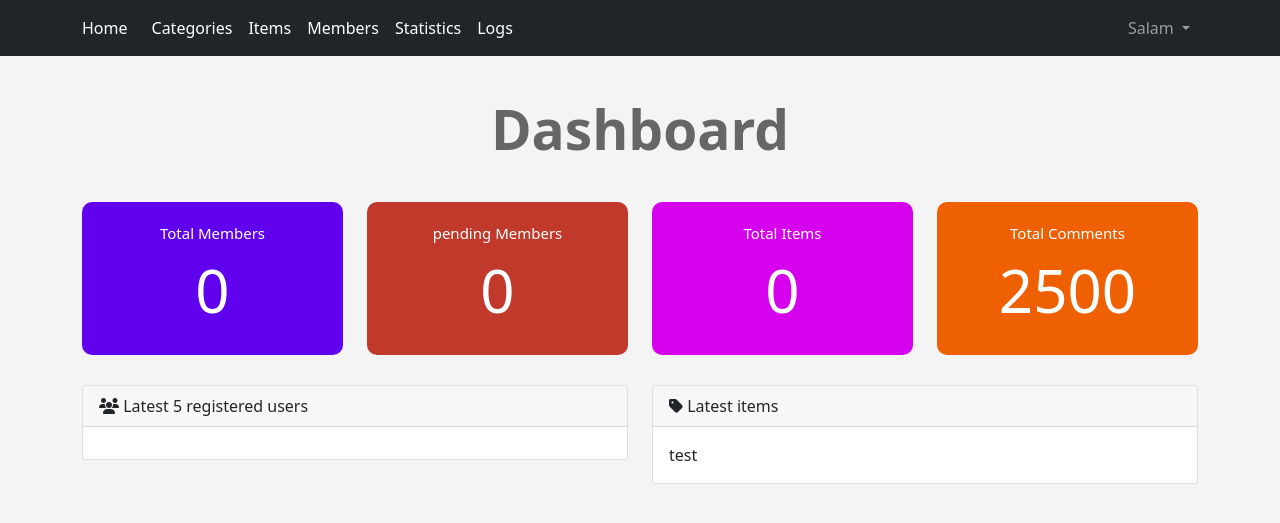
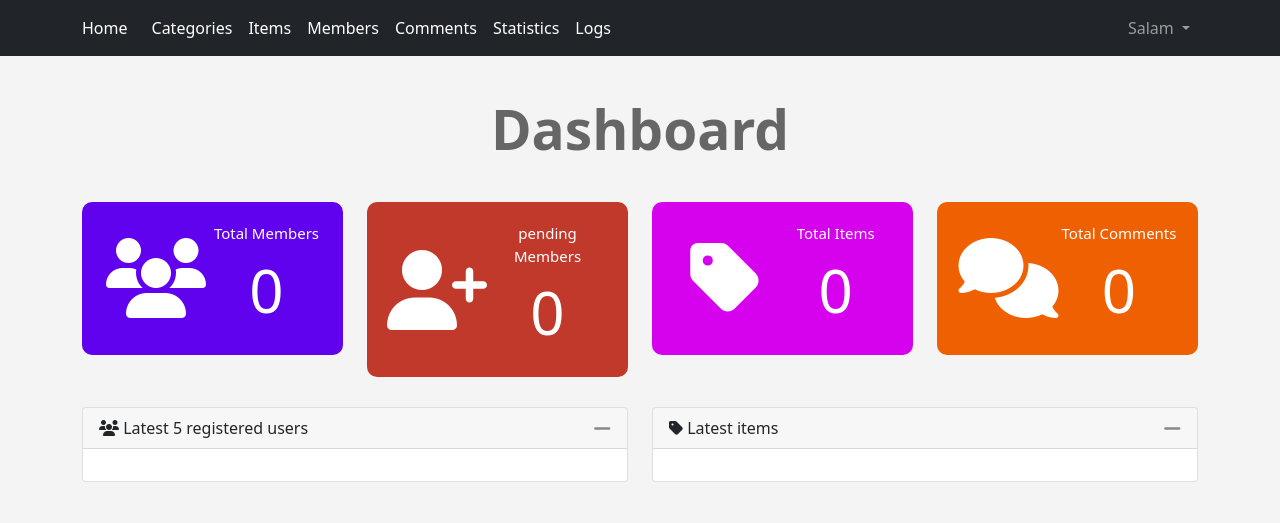
Before and after one commit to Albashiry/eCommerce-PHP, a PHP site: page /dashboard.php in a window 1280 px wide. Shown: the top 523 px of the page. Run offline with PHP 8.4, Linux system fonts and the light colour scheme; the visitor is signed in with stand-in values (Sample User, id 1); data that the repository does not hold is empty.

Commit message:
end work with items, add latest items to the dashboard

```diff
--- a/admin/dashboard.php
+++ b/admin/dashboard.php
@@ -7,8 +7,11 @@ if (isset($_SESSION['username'])) {
 
   include 'init.php';
 
-  $latestUsers = 5; // specify number of lateset users to show in the card
-  $latest      = getLatest("*", 'users', 'userID', $latestUsers); // get latest users' array
+  $usersNumber = 5; // specify number of lateset users to show in the card
+  $latestUsers = getLatest("*", 'users', 'userID', $usersNumber); // get latest users' array
+
+  $itemsNumber = 5; // specify number of lateset items to show in the card
+  $latestItems = getLatest("*", 'items', 'itemID', $itemsNumber); // get latest users' array
   ?>
   <!-- // start dashboard page -->
   <div class="home-stats">
@@ -16,30 +19,55 @@ if (isset($_SESSION['username'])) {
       <h1>Dashboard</h1>
       <div class="row">
         <div class="col-md-3">
-          <div class="stat st-members">
+          <div class="stat st-members d-flex justify-content-around align-items-center">
+            <i class="fa fa-users"></i>
+            <div class="info">
               Total Members
-            <span><a href="members.php">
+              <span>
+                <a href="members.php">
                   <?= checkCount('userID', 'users') ?>
-              </a></span>
+                </a>
+              </span>
+            </div>
           </div>
         </div>
         <div class="col-md-3">
-          <div class="stat st-pending">pending Members
-            <span><a href="members.php?do=manage&page=pending">
+          <div class="stat st-pending d-flex justify-content-around align-items-center">
+            <i class="fa fa-user-plus"></i>
+            <div class="info">
+              pending Members
+              <span>
+                <a href="members.php?do=manage&page=pending">
                   <?= checkCount('regStatus', 'users', 0) ?>
-              </a></span>
+                </a>
+              </span>
+            </div>
           </div>
         </div>
         <div class="col-md-3">
-          <div class="stat st-items">Total Items
-            <span><a href="items.php">
+          <div class="stat st-items d-flex justify-content-around align-items-center">
+            <i class="fa fa-tag"></i>
+            <div class="info">
+              Total Items
+              <span>
+                <a href="items.php">
                   <?= checkCount('itemID', 'items') ?>
-              </a></span>
+                </a>
+              </span>
+            </div>
           </div>
         </div>
         <div class="col-md-3">
-          <div class="stat st-comments">Total Comments
-            <span>2500</span>
+          <div class="stat st-comments d-flex justify-content-around align-items-center">
+            <i class="fa fa-comments"></i>
+            <div class="info">
+              Total Comments
+              <span>
+                <a href="comments.php">
+                  0
+                </a>
+              </span>
+            </div>
           </div>
         </div>
       </div>
@@ -51,13 +79,18 @@ if (isset($_SESSION['username'])) {
       <div class="row">
         <div class="col-sm-6">
           <div class="card card-default">
-            <div class="card-header">
+            <div class="card-header d-flex justify-content-between align-items-center">
+              <div>
                 <i class="fa fa-users"></i> Latest
-              <?= $latestUsers; ?> registered users
+                <?= $usersNumber; ?> registered users
+              </div>
+              <span class="toggle-info">
+                <i class="fa fa-minus fa-lg"></i>
+              </span>
             </div>
             <div class="card-body">
               <ul class="list-unstyled latest-users">
-                <?php foreach ($latest as $user) {
+                <?php foreach ($latestUsers as $user) {
                   echo
                     "<li class='d-flex justify-content-between'>
                       $user[username]
@@ -68,7 +101,7 @@ if (isset($_SESSION['username'])) {
                         </span>
                       </a>";
                   if ($user['regStatus'] == 0) {
-                    echo "<a href='members.php?do=activate&userID=$user[userID]' class='btn btn-info activate'><i class='fa fa-close'></i> Activate</a>";
+                    echo "<a href='members.php?do=activate&userID=$user[userID]' class='btn btn-info activate'><i class='fa fa-check'></i> Activate</a>";
                   }
                   echo "</div></li>";
                 } ?>
@@ -79,11 +112,33 @@ if (isset($_SESSION['username'])) {
 
         <div class="col-sm-6">
           <div class="card card-default">
-            <div class="card-header">
+            <div class="card-header d-flex justify-content-between align-items-center">
+              <div>
                 <i class="fa fa-tag"></i> Latest items
+
+              </div>
+              <span class="toggle-info">
+                <i class="fa fa-minus fa-lg"></i>
+              </span>
             </div>
             <div class="card-body">
-              test
+              <ul class="list-unstyled latest-users">
+                <?php foreach ($latestItems as $item) {
+                  echo
+                    "<li class='d-flex justify-content-between'>
+                      $item[name]
+                      <div>
+                      <a href='items.php?do=edit&itemID=$item[itemID]'>
+                        <span class='btn btn-success'>
+                          <i class='fa fa-edit'></i> Edit
+                        </span>
+                      </a>";
+                  if ($item['approve'] == 0) {
+                    echo "<a href='items.php?do=approve&itemID=$item[itemID]' class='btn btn-info activate'><i class='fa fa-check'></i> Approve</a>";
+                  }
+                  echo "</div></li>";
+                } ?>
+              </ul>
             </div>
           </div>
         </div>
--- a/admin/includes/languages/English.php
+++ b/admin/includes/languages/English.php
@@ -8,6 +8,7 @@ function lang($phrase) {
   'CATEGORIES'  => 'Categories',
   'ITEMS'       => 'Items',
   'MEMBERS'     => 'Members',
+  'COMMENTS'     => 'Comments',
   'STATISTICS'  => 'Statistics',
   'LOGS'        => 'Logs',
   'EditProfile' => 'Edit Profile',
--- a/admin/includes/templates/navbar.php
+++ b/admin/includes/templates/navbar.php
@@ -10,6 +10,7 @@
         <li class="nav-item"><a class="nav-link active" aria-current="page" href="categories.php"><?= lang('CATEGORIES')?></a></li>
         <li class="nav-item"><a class="nav-link active" aria-current="page" href="items.php"><?= lang('ITEMS')?></a></li>
         <li class="nav-item"><a class="nav-link active" aria-current="page" href="members.php"><?= lang('MEMBERS')?></a></li>
+        <li class="nav-item"><a class="nav-link active" aria-current="page" href="#"><?= lang('COMMENTS')?></a></li>
         <li class="nav-item"><a class="nav-link active" aria-current="page" href="#"><?= lang('STATISTICS')?></a></li>
         <li class="nav-item"><a class="nav-link active" aria-current="page" href="#"><?= lang('LOGS')?></a></li>
       </ul>
--- a/admin/layout/css/backend.css
+++ b/admin/layout/css/backend.css
@@ -77,6 +77,11 @@ body {
   border-radius: 10px;
 }
 
+.home-stats .stat i{
+  font-size: 80px;
+}
+.home-stats .stat .info{}
+
 .home-stats .stat a {
   color: #FFF;
   text-decoration: none;
@@ -109,6 +114,13 @@ body {
   margin-top: 30px;
 }
 
+.latest .toggle-info{
+  color: #888;
+  cursor: pointer;
+}
+.latest .toggle-info:hover{
+  color: #444;
+}
 .latest-users {
   margin-bottom: 0;
 }
--- a/admin/layout/js/backend.js
+++ b/admin/layout/js/backend.js
@@ -1,5 +1,17 @@
 $(function () {
   'use strict';
+
+  // Dashboard
+  $('.toggle-info').click(function(){
+    $(this).toggleClass('selected').parent().next('.card-body').slideToggle();
+
+    if ($(this).hasClass('selected')) {
+      $(this).html('<i class="fa fa-plus fa-lg"></i>');
+    }
+    else{
+      $(this).html('<i class="fa fa-minus fa-lg"></i>');
+    }
+  });
 
   // trigger the selectboxit
   $("select").selectBoxIt({
--- a/admin/members.php
+++ b/admin/members.php
@@ -54,7 +54,7 @@ if (isset($_SESSION['username'])) {
                       <a href='members.php?do=edit&userID=$row[userID]' class='btn btn-success'><i class='fa fa-edit'></i> Edit</a>
                       <a href='members.php?do=delete&userID=$row[userID]' class='btn btn-danger confirm'><i class='fa fa-close'></i> Delete</a>";
               if ($row['regStatus'] == 0) {
-                echo "<a href='members.php?do=activate&userID=$row[userID]' class='btn btn-info activate'><i class='fa fa-close'></i> Activate</a>";
+                echo "<a href='members.php?do=activate&userID=$row[userID]' class='btn btn-info activate'><i class='fa fa-check'></i> Activate</a>";
               }
               echo "</td>";
               echo '</tr>';
```
Also changed, not shown: admin/items.php (+36 -2 lines). Lines whose indentation alone changed are shown as unchanged.
